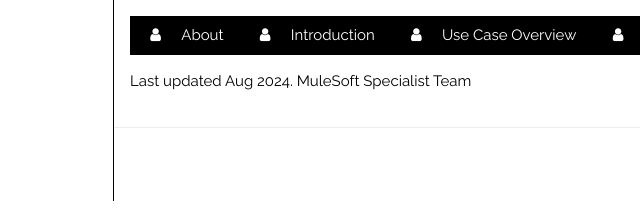
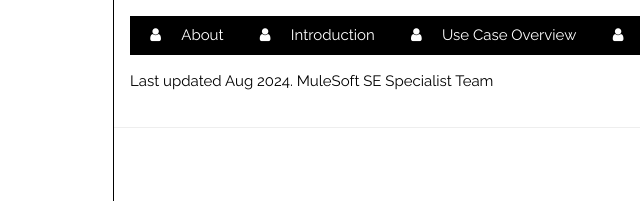
Before and after one commit to mule4datacloud-ws/mule4datacloud-ws.github.io, a plain HTML site: page index.html in a window 1280 px wide. Shown: the part 714-927 px from the top of the page, 187-827 px from the left. Drawn offline with nearby package versions, Linux system fonts and the light colour scheme.

Commit message:
Update index.html

```diff
--- a/index.html
+++ b/index.html
@@ -76,7 +76,7 @@ body,h1,h2,h3,h4,h5,h6 {font-family: "Raleway", sans-serif}
     <a href="http://mule4datacloud-ws.github.io/module-1.html" class="w3-bar-item w3-button"><i class="fa fa-user fa-fw w3-margin-right"></i>Modules</a>
 
  </div>
-<p> Last updated Aug 2024. MuleSoft Specialist Team</p>
+<p> Last updated Aug 2024. MuleSoft SE Specialist Team</p>
 
  </div>
 
```
